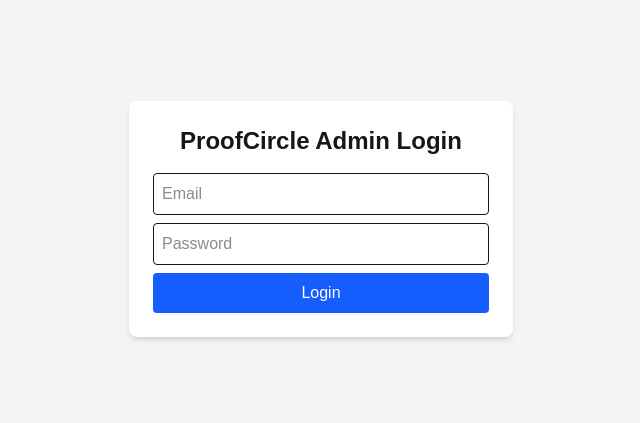
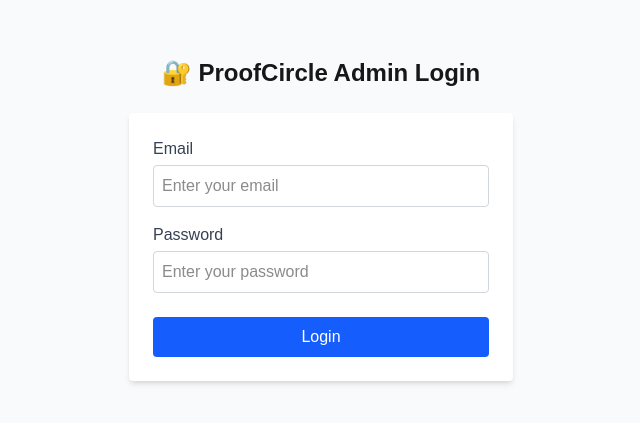
Before and after one commit to christylopez111/proofcircle-secure, a Next.js app: page /admin in a window 1280 px wide. Shown: the part 181-604 px from the top of the page, without its empty margins (319-959 px from the left). Built offline with nearby package versions, Linux system fonts and the light colour scheme; no server answers.

Commit message:
Fix: typed admin login page with Supabase AuthResponse

```diff
--- a/src/app/admin/page.tsx
+++ b/src/app/admin/page.tsx
@@ -1,21 +1,25 @@
 "use client";
 
 import { useState } from "react";
+import { useRouter } from "next/navigation";
 import { createClient } from "@/lib/supabaseClient";
-import { useRouter } from "next/navigation";
+import type { AuthResponse } from "@supabase/supabase-js";
 
 export default function AdminLogin() {
+  const router = useRouter();
   const supabase = createClient();
-  const router = useRouter();
+
   const [email, setEmail] = useState("");
   const [password, setPassword] = useState("");
   const [error, setError] = useState<string | null>(null);
+  const [loading, setLoading] = useState(false);
 
   const handleLogin = async (e: React.FormEvent) => {
     e.preventDefault();
     setError(null);
+    setLoading(true);
 
-    const { error } = await supabase.auth.signInWithPassword({
+    const { error }: AuthResponse = await supabase.auth.signInWithPassword({
       email,
       password,
     });
@@ -23,43 +27,52 @@
     if (error) {
       setError(error.message);
     } else {
-      router.push("/backoffice"); // 👈 redirect after login
+      router.push("/backoffice"); // ✅ go to dashboard
     }
+
+    setLoading(false);
   };
 
   return (
-    <div className="flex items-center justify-center min-h-screen bg-gray-100">
+    <div className="min-h-screen flex flex-col items-center justify-center bg-gray-50 p-6">
+      <h1 className="text-2xl font-bold mb-6">🔐 ProofCircle Admin Login</h1>
+
       <form
         onSubmit={handleLogin}
-        className="bg-white p-6 rounded-lg shadow-md w-96"
+        className="bg-white shadow-md rounded p-6 w-full max-w-sm"
       >
-        <h1 className="text-2xl font-bold mb-4 text-center">
-          ProofCircle Admin Login
-        </h1>
-
+        <label className="block mb-4">
+          <span className="text-gray-700">Email</span>
           <input
             type="email"
-          placeholder="Email"
             value={email}
             onChange={(e) => setEmail(e.target.value)}
-          className="w-full p-2 border rounded mb-2"
+            className="mt-1 block w-full border border-gray-300 rounded p-2"
+            placeholder="Enter your email"
+            required
           />
+        </label>
 
+        <label className="block mb-6">
+          <span className="text-gray-700">Password</span>
           <input
             type="password"
-          placeholder="Password"
             value={password}
             onChange={(e) => setPassword(e.target.value)}
-          className="w-full p-2 border rounded mb-2"
+            className="mt-1 block w-full border border-gray-300 rounded p-2"
+            placeholder="Enter your password"
+            required
           />
+        </label>
 
-        {error && <p className="text-red-500 text-sm mb-2">{error}</p>}
+        {error && <p className="text-red-500 mb-4">{error}</p>}
 
         <button
           type="submit"
-          className="w-full bg-blue-600 text-white py-2 rounded hover:bg-blue-700"
+          disabled={loading}
+          className="w-full bg-blue-600 text-white px-4 py-2 rounded hover:bg-blue-700 transition"
         >
-          Login
+          {loading ? "Logging in..." : "Login"}
         </button>
       </form>
     </div>
```
Lines whose indentation alone changed are shown as unchanged.
